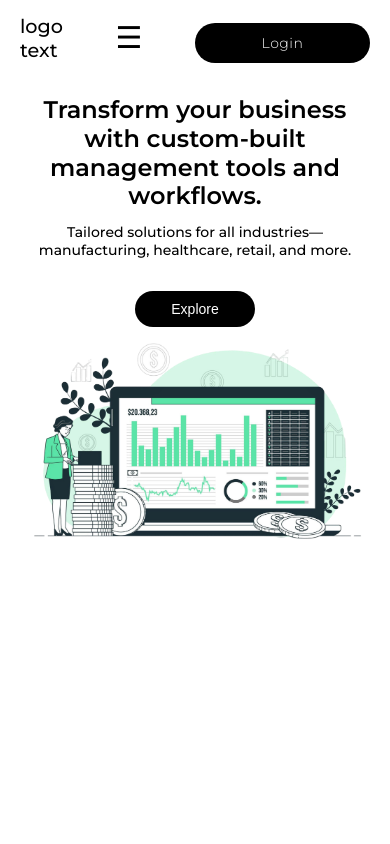
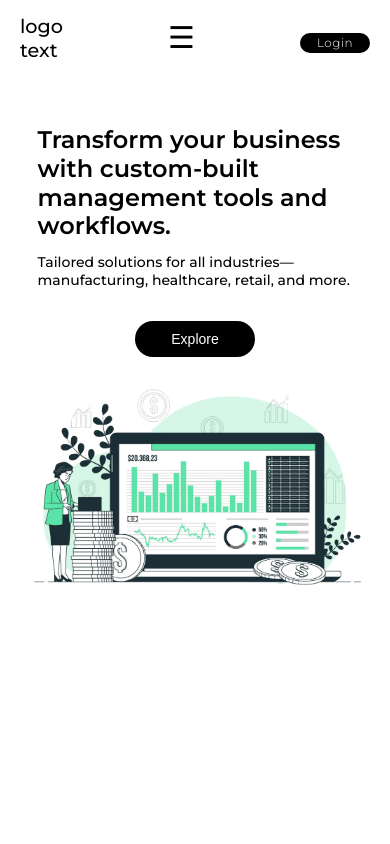
Before and after one commit to aditipatil0315/erp_landing_pg, a React (Vite) app: page / in a window 390 px wide. Shown: the top 844 px of the page. Built offline with nearby package versions, Linux system fonts and the light colour scheme.

Commit message:
responsive cahnges

```diff
--- a/src/components/Section_1/Section1.css
+++ b/src/components/Section_1/Section1.css
@@ -7,7 +7,6 @@
 
   .navbar {
     background-color: white;
-    padding: 20px 0;
     height: 9vh;
     width: 100%;
     display: flex;
@@ -117,7 +116,7 @@
 
   @media (max-width: 1024px) {
     .section1 {
-      padding: 0 30px;
+      padding: 0 20px;
     }
 
     .left h1 {
@@ -170,7 +169,10 @@
     }
 
     .login-btn {
-      width: 50%;
+      width: 30%;
+      height: 20px;
+    width: 70px;
+      font-size:12px ;
       margin-top: 10px;
     }
 
@@ -178,13 +180,15 @@
       flex-direction: column;
       height: auto;
       text-align: center;
-      margin-top: 20px;
+      margin-top: 50px;
+      text-align: left;
     }
 
     .left, .right {
       width: 100%;
       align-items: center;
-      text-align: center;
+      text-align: left;
+      margin-bottom: 1rem;
     }
 
     .left h1, .left h3 {
--- a/src/components/Section_2/Section2.css
+++ b/src/components/Section_2/Section2.css
@@ -27,7 +27,8 @@
     flex-wrap: wrap;
 }
 
-/* Responsive Design */
+
+
 @media (max-width: 1024px) {
     .section2 {
         padding: 20px 30px;
@@ -59,9 +60,6 @@
 }
 
 @media (max-width: 480px) {
-    .section2 {
-        padding: 10px;
-    }
 
     .card_container h1 {
         font-size: 20px;
--- a/src/components/Section_3/Section3.css
+++ b/src/components/Section_3/Section3.css
@@ -109,11 +109,17 @@
 
     .lower h3 {
         font-size: 14px;
+        font-weight: 300;
     }
 
     .sec3_right img {
         width: 90%;
     }
+
+    .sec3_left {
+        margin-top: 3rem;
+
+        }
 }
 
 /* 🔹 Extra Small Mobile (Very Small Screens) */
--- a/src/components/Section_4/Section4.css
+++ b/src/components/Section_4/Section4.css
@@ -27,7 +27,7 @@ span {
     display: flex;
     justify-content: center;
     align-items: center;
-    gap: 20px;
+    /* gap: 20px; */
 
 }
 
@@ -70,9 +70,6 @@ span {
 }
 
 @media (max-width: 480px) {
-    .section4 {
-        padding: 10px;
-    }
 
     .sec4_upper h1 {
         font-size: 18px;
--- a/src/components/Section_5/Section5.css
+++ b/src/components/Section_5/Section5.css
@@ -107,6 +107,12 @@
         font-size: 22px;
     }
 
+    label {
+        font-weight: 400;
+        font-size: 12px;
+        margin-bottom: 5px;
+      }
+
     input {
         padding: 10px;
         font-size: 14px;
@@ -114,7 +120,7 @@
 
     .submit_btn {
         padding: 10px;
-        font-size: 14px;
+        font-size: 12px;
     }
 }
 
@@ -130,8 +136,14 @@
 
     input {
         padding: 8px;
-        font-size: 14px;
+        font-size: 12px;
     }
+
+    label {
+        font-weight: 400;
+        font-size: 12px;
+        margin-bottom: 5px;
+      }
 
     .submit_btn {
         padding: 10px;
```
